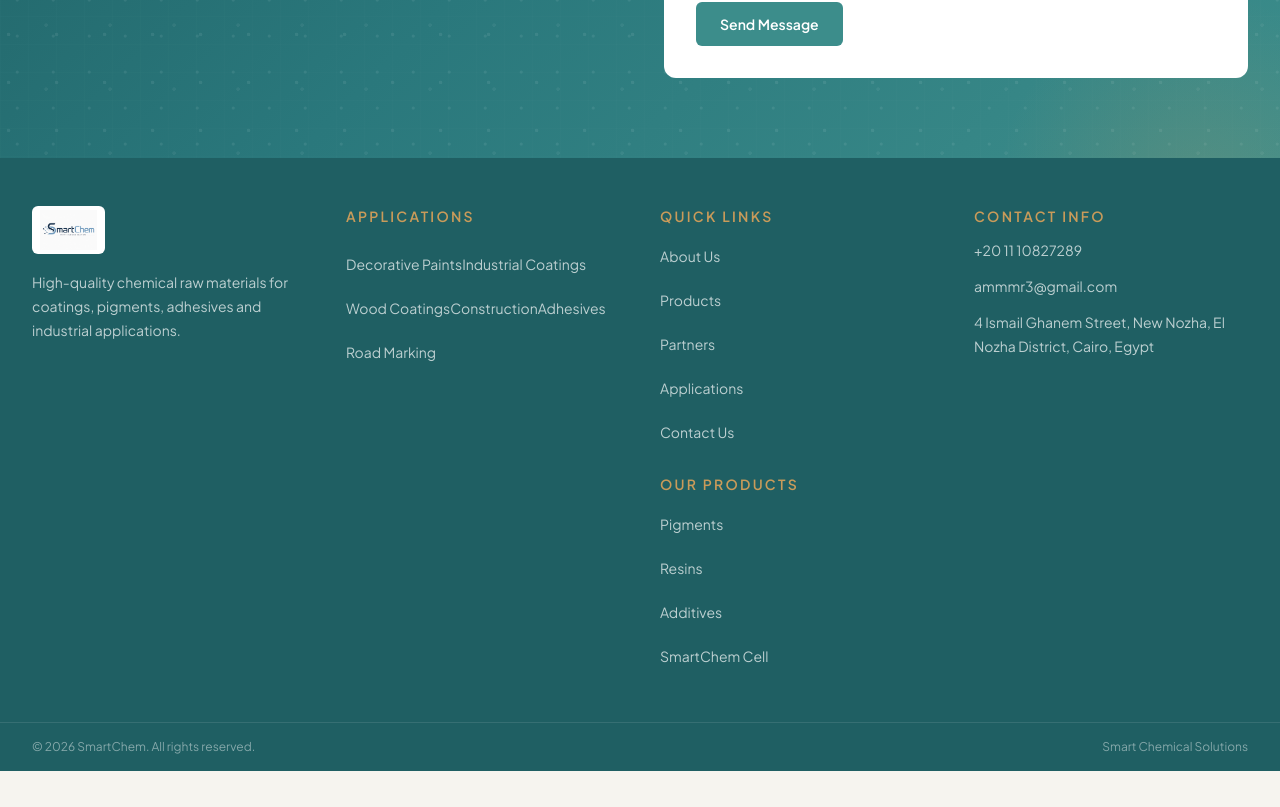
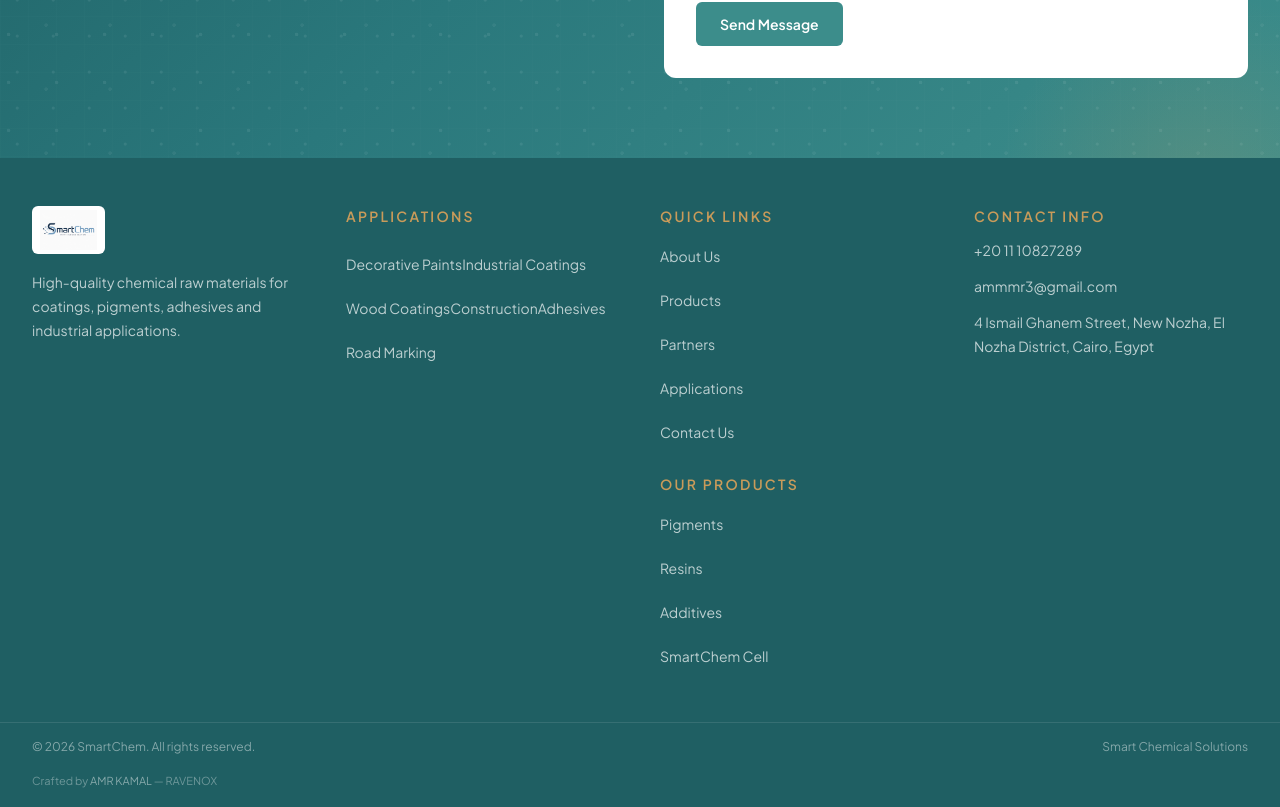
Before and after one commit to amrahmed205081/SMART-CHEM, a React (Vite) app: page / in a window 1280 px wide. Shown: the part 3368-4175 px from the top of the page. Before the commit the page ends 4139 px from the top, so only its background shows below. Built offline with nearby package versions, Linux system fonts and the light colour scheme; no server answers.

Commit message:
Add AMR KAMAL RAVENOX footer credit

```diff
--- a/src/components/layout/Footer.tsx
+++ b/src/components/layout/Footer.tsx
@@ -87,6 +87,20 @@ export function Footer() {
           <p>© {new Date().getFullYear()} SmartChem. All rights reserved.</p>
           <p>{company.tagline}</p>
         </div>
+        <div className="site-container pb-4 text-center text-[11px] leading-5 text-white/35 sm:text-left">
+          <p>
+            Crafted by{" "}
+            <a
+              href="https://www.linkedin.com/in/amr-ahmed2025?utm_source=share_via&utm_content=profile&utm_medium=member_ios"
+              target="_blank"
+              rel="noopener noreferrer"
+              className="text-white/45 transition-colors hover:text-white/70 hover:underline"
+            >
+              AMR KAMAL
+            </a>
+            {" — RAVENOX"}
+          </p>
+        </div>
       </div>
     </footer>
   );
```
